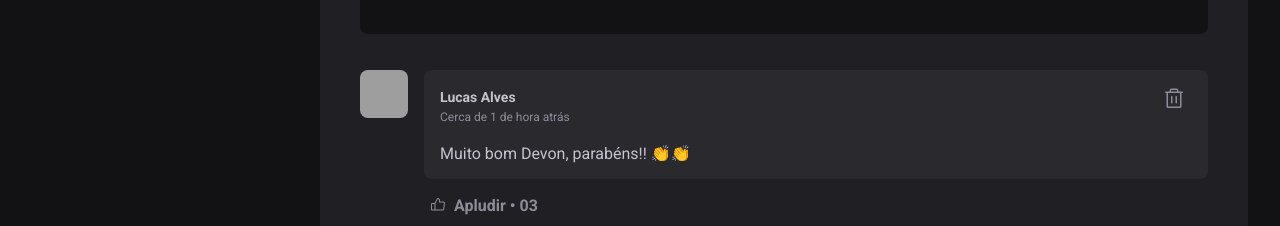
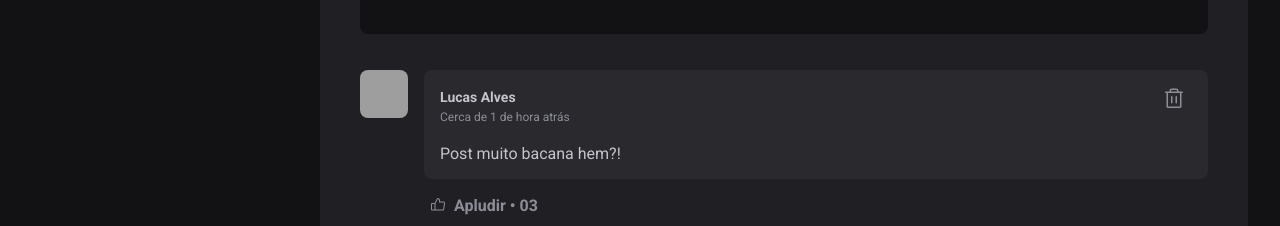
Before and after one commit to lucas-lcs/ignit-fedd, a React (Vite) app: page / in a window 1280 px wide. Shown: the part 574-800 px from the top of the page. Built offline with nearby package versions, Linux system fonts and the light colour scheme; grey boxes are pictures that could not be loaded.

Commit message:
add new comment in useState and clear textearea

```diff
--- a/src/components/Comment.jsx
+++ b/src/components/Comment.jsx
@@ -2,7 +2,7 @@ import { Avatar } from "./Avatar";
 import styles from "./Comment.module.css";
 import * as Icon from "@phosphor-icons/react";
 
-export function Commet() {
+export function Commet({ content }) {
   return (
     <div className={styles.comment}>
       <Avatar hasBorder={false} src="https://avatars.githubusercontent.com/u/121250838?v=4" />
@@ -19,7 +19,7 @@ export function Commet() {
               <Icon.Trash size={24} />
             </button>
           </header>
-          <p>Muito bom Devon, parabéns!! 👏👏</p>
+          <p>{content}</p>
         </div>
         <footer>
           <button>
--- a/src/components/Post.jsx
+++ b/src/components/Post.jsx
@@ -5,10 +5,9 @@ import { ptBR } from "date-fns/locale/pt-BR";
 import styles from "./Post.module.css";
 import { useState } from "react";
 
-const comments = [1, 2];
-
 export function Post({ author, publishedAt, content }) {
-  const [comments, setComments] = useState([1, 2]);
+  const [comments, setComments] = useState(["Post muito bacana hem?!"]);
+  const [newCommentText, setNewCommentText] = useState("");
 
   const publishedAtFormatted = format(publishedAt, "d 'de' LLL 'às' HH:mm'h'", {
     locale: ptBR,
@@ -21,7 +20,12 @@ export function Post({ author, publishedAt, content }) {
 
   function hadleCreateNewComment() {
     event.preventDefault();
-    setComments([...comments, comments.length + 1]);
+    setComments([...comments, newCommentText]);
+    setNewCommentText("");
+  }
+
+  function hadleNewCommentChange() {
+    setNewCommentText(event.target.value);
   }
 
   return (
@@ -57,15 +61,20 @@ export function Post({ author, publishedAt, content }) {
       </div>
       <form onSubmit={hadleCreateNewComment} className={styles.commentForm}>
         <strong>Deixe seu feedback</strong>
-        <textarea placeholder="Deixe um comentário..." />
+        <textarea
+          name="comment"
+          placeholder="Deixe um comentário..."
+          value={newCommentText}
+          onChange={hadleNewCommentChange}
+        />
         <footer>
           <button type="submit">Publicar</button>
         </footer>
       </form>
 
       <div className={styles.commentList}>
-        {comments.map((comments) => {
-          return <Commet />;
+        {comments.map((comment) => {
+          return <Commet content={comment} />;
         })}
       </div>
     </article>
```
Also changed, not shown: 1 other file (tests, documents, lock files or other folders).
